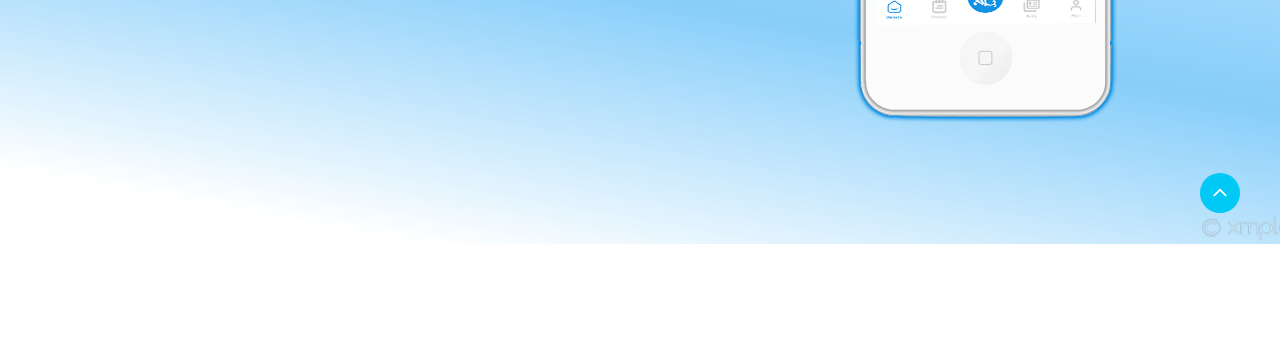
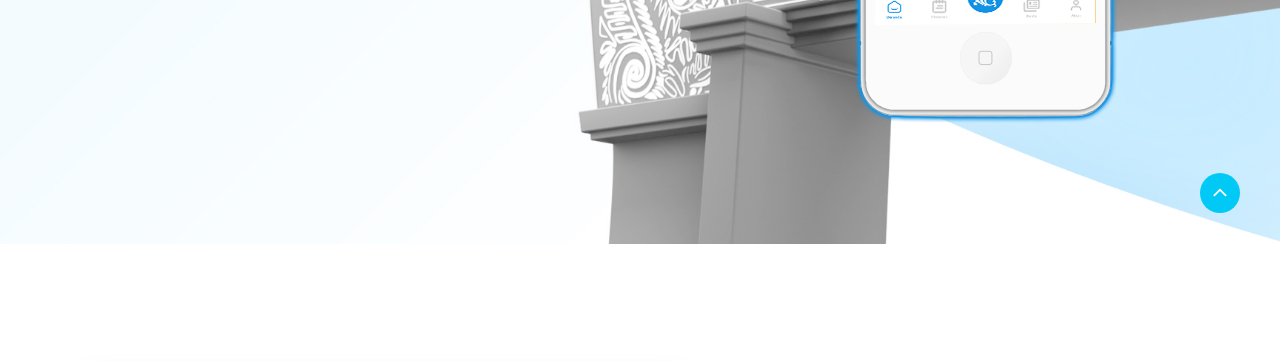
Before and after one commit to ezazee/Nikila, a plain HTML site: page index.html in a window 1280 px wide. Shown: the part 647-1008 px from the top of the page. Drawn offline with Linux system fonts and the light colour scheme.

Commit message:
Revisi 1

```diff
--- a/index.html
+++ b/index.html
@@ -111,7 +111,7 @@
         </div>
       </header>
       <!-- Welcome to Lintense-->
-     <section id="home" class="atf-particle-one atf-cover-bg atf-hero-area atf-align-items-details" style="background-image: url(assets/img/bg-home.jpg); background-size:cover; background-position: center center;">
+     <section id="home" class="atf-particle-one atf-cover-bg atf-hero-area atf-align-items-details" style="background-image: url(assets/img/banner/bg-home\ Left.jpg); background-size:cover; background-position: center center;">
 				<div class="atf-round-area d-none d-lg-block"></div>
 				<div class="container atf-particles-area">
 					<div class="row atf-content-details align-items-center">
```
